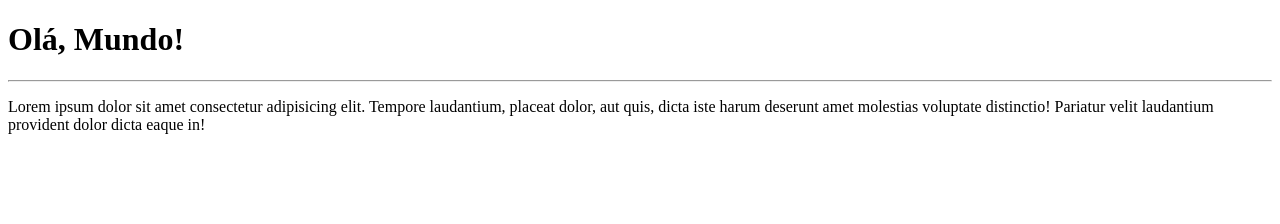
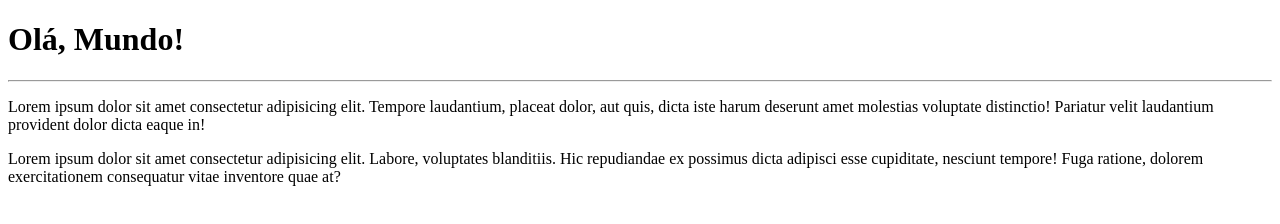
Before and after one commit to Mariany21/Ola-mundo, a plain HTML site: page site-exemplo/index.html in a window 1280 px wide. Drawn offline with Linux system fonts and the light colour scheme.

Commit message:
Adicionei um parágrafo

```diff
--- a/site-exemplo/index.html
+++ b/site-exemplo/index.html
@@ -9,5 +9,6 @@
 <body><h1>Olá, Mundo!</h1>
     <hr>
     <p></p>Lorem ipsum dolor sit amet consectetur adipisicing elit. Tempore laudantium, placeat dolor, aut quis, dicta iste harum deserunt amet molestias voluptate distinctio! Pariatur velit laudantium provident dolor dicta eaque in!
+    <p>Lorem ipsum dolor sit amet consectetur adipisicing elit. Labore, voluptates blanditiis. Hic repudiandae ex possimus dicta adipisci esse cupiditate, nesciunt tempore! Fuga ratione, dolorem exercitationem consequatur vitae inventore quae at?</p>
 </body>
 </html>
```
